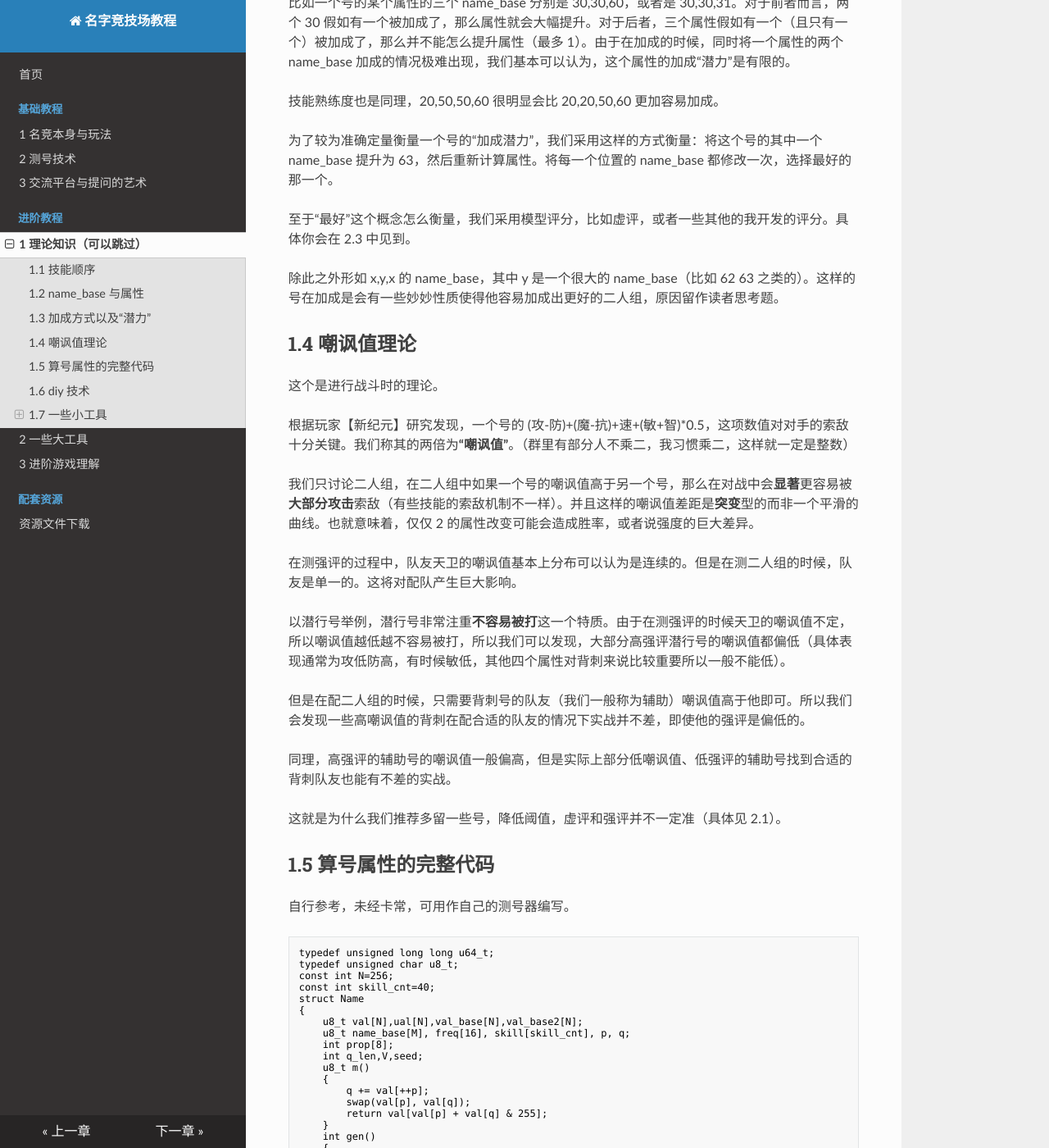
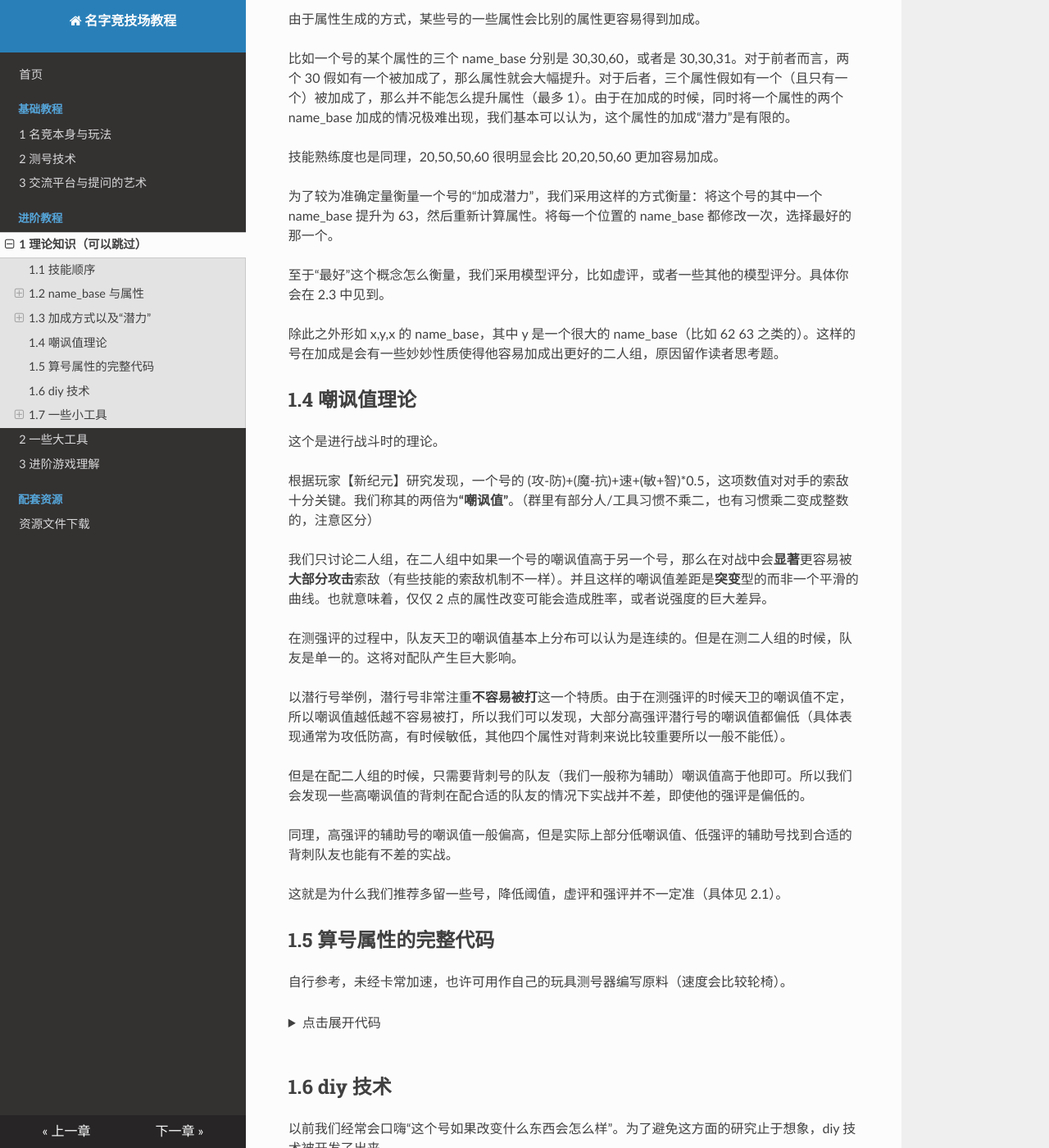
Before and after one commit to sqrt2802/namern-help-dev, an MkDocs documentation site: the page built from docs/ex-chp1.md, in a window 1280 px wide and 1400 px high, scrolled down 1877 px. Shown: the whole window at 82% size. Built offline with MkDocs 1.6.1, drawn with Linux system fonts in a browser that asks for light colours; some of the changed text lies outside the part shown.

Commit message:
ex-chp1 typo

````diff
--- a/docs/ex-chp1.md
+++ b/docs/ex-chp1.md
@@ -1,6 +1,4 @@
-
 # Chapter 1 理论知识（可以跳过）
-
 
 ## 1.1 技能顺序
 
@@ -41,15 +41,13 @@ if (freq[15] && last != 15)
 	freq[15] += min({name_base[62], name_base[63], freq[15]});
 ```
 
-
 ## 1.3 加成方式以及“潜力”
 
-
-**加成方式**
+### 加成方式
 
 加成的基本原理是，通过某种方式给名字的 name_base 进行取 max 操作，所以不会出现加成属性超过上限的情况。
 
-对于两个号 x,y，我们假设加成后的号为 X,Y，这么说是为了避免**原始** name_base 变动。他们会进行这样的操作。
+对于两个号 x,y，我们假设加成后的号为 X,Y，这么说是为了避免**原始** name_base 变动。他们会进行这样的操作：
 
 ```cpp
 for (int k = 7; k < 128; k++)
@@ -63,7 +61,7 @@ for (int k = 7; k < 128; k++)
 
 对于更多人组，两两进行这样的操作即可。注意前十个 name_base 应当是没有排序过的。
 
-**“潜力”**
+### “潜力”
 
 由于属性生成的方式，某些号的一些属性会比别的属性更容易得到加成。
 
@@ -73,18 +71,17 @@ for (int k = 7; k < 128; k++)
 
 为了较为准确定量衡量一个号的“加成潜力”，我们采用这样的方式衡量：将这个号的其中一个 name_base 提升为 63，然后重新计算属性。将每一个位置的 name_base 都修改一次，选择最好的那一个。
 
-至于“最好”这个概念怎么衡量，我们采用模型评分，比如虚评，或者一些其他的我开发的评分。具体你会在 2.3 中见到。
+至于“最好”这个概念怎么衡量，我们采用模型评分，比如虚评，或者一些其他的模型评分。具体你会在 2.3 中见到。
 
 除此之外形如 x,y,x 的 name_base，其中 y 是一个很大的 name_base（比如 62 63 之类的）。这样的号在加成是会有一些妙妙性质使得他容易加成出更好的二人组，原因留作读者思考题。
-
 
 ## 1.4 嘲讽值理论
 
 这个是进行战斗时的理论。
 
-根据玩家【新纪元】研究发现，一个号的 (攻-防)+(魔-抗)+速+(敏+智)\*0.5，这项数值对对手的索敌十分关键。我们称其的两倍为**“嘲讽值”**。（群里有部分人不乘二，我习惯乘二，这样就一定是整数）
+根据玩家【新纪元】研究发现，一个号的 \(攻-防\)+\(魔-抗\)+速+\(敏+智\)\*0.5，这项数值对对手的索敌十分关键。我们称其的两倍为**“嘲讽值”**。（群里有部分人/工具习惯不乘二，也有习惯乘二变成整数的，注意区分）
 
-我们只讨论二人组，在二人组中如果一个号的嘲讽值高于另一个号，那么在对战中会**显著**更容易被**大部分攻击**索敌（有些技能的索敌机制不一样）。并且这样的嘲讽值差距是**突变**型的而非一个平滑的曲线。也就意味着，仅仅 2 的属性改变可能会造成胜率，或者说强度的巨大差异。
+我们只讨论二人组，在二人组中如果一个号的嘲讽值高于另一个号，那么在对战中会**显著**更容易被**大部分攻击**索敌（有些技能的索敌机制不一样）。并且这样的嘲讽值差距是**突变**型的而非一个平滑的曲线。也就意味着，仅仅 2 点的属性改变可能会造成胜率，或者说强度的巨大差异。
 
 在测强评的过程中，队友天卫的嘲讽值基本上分布可以认为是连续的。但是在测二人组的时候，队友是单一的。这将对配队产生巨大影响。
 
@@ -98,8 +95,9 @@ for (int k = 7; k < 128; k++)
 
 ## 1.5 算号属性的完整代码
 
-自行参考，未经卡常，可用作自己的测号器编写。
+自行参考，未经卡常加速，也许可用作自己的玩具测号器编写原料（速度会比较轮椅）。
 
+<details><summary>点击展开代码</summary>
 
 ```cpp
 typedef unsigned long long u64_t;
@@ -200,6 +198,8 @@ struct Name
 };
 ```
 
+</details><br>
+
 ## 1.6 diy 技术
 
 以前我们经常会口嗨“这个号如果改变什么东西会怎么样”。为了避免这方面的研究止于想象，diy 技术被开发了出来。
@@ -211,7 +211,7 @@ struct Name
 
 举例，`name@team` 这个名字，属性为 HP 291 攻 68 防 49 速 72 敏 60 魔 60 抗 67 智 79，技能为 会心 11 铁壁 21 地裂 8 苏生 8。它的 diy 格式为 `name@team+diy[68,49,72,60,60,67,79,291]{"SklCritical":11,"SklIron":21,"SklQuake":8,"SklRevive":8}`。比如说我们想要知道如果他的 HP 增加 50 会怎么样，将 291 改成 341 就能虚拟出一个这样的名字。
 
-技能名称对照表（不区分大小写）
+技能名称对照表（不区分大小写）：
 
 | 技能 |    火球术     |     冰冻术     |   雷击术   |   地裂术   | 吸血攻击  |   投毒    |    连击    |  会心一击   |    瘟疫    |  生命之轮   |
 | :--: | :-----------: | :------------: | :--------: | :--------: | :-------: | :-------: | :--------: | :---------: | :--------: | :---------: |
@@ -225,57 +225,55 @@ struct Name
 
 有一些工具可以方便地输出一个号的 diy 格式从而进行方便地修改，具体可以见 1.7。
 
-**这个技术有什么用？**
+这个技术有什么用？
 
 实际上嘲讽值理论便是由这个技术发现的。此外在研究属性对技能的作用、技能搭配等方面也有重要作用。除此之外，在测出一个二人组之后，我们也可以测加成后的属性所对应的强评之类的。
-
 
 ## 1.7 一些小工具
 
 具体来说在 Tools 文件夹。
 
-### 1.7.1 XP-convert
+### XP-convert
 
-将一堆号丢进 xp 或者 convert 的 html 里的时候会测得很慢，所以我开发了 cpp/exe 版本。
+将一堆号丢进 xp 或者 convert 的 html 里的时候会测得很慢，所以玩家【Squall】开发了 cpp/exe 版本。
 
 里面包含 XP convert sort-convert diy-convert 的功能。convert 和 sort-convert 的区别在于是否将技能按照熟练度排序。
 
 在 `input.txt` 中输入号（按行分隔，**文末要换行**），然后运行 exe，会将结果输出在 `XP.txt` 或者 `convert.txt` 之类的里面。
 
-同时我提供了 cpp 源代码，可以自己进行修改，然后重新编译。
+同时提供了 cpp 源代码，可以自己进行修改，然后重新编译。
 
 **确保你输入的时候是 utf-8！！！**
 
-### 1.7.2 team\_calc
+### team\_calc
 
 **team_calc.html**
 
 输入一个多人组，按照换行分隔，他会告诉你加成后的属性是怎样的，同时提供 diy 格式。
 
-注意我没有进行是否是同队的判断，请你自行保证输入的多人组是同队的。
+注意没有进行是否是同队的判断，请你自行保证输入的多人组是同队的。
 
 **team_calc.cpp**
 
 team_calc.html 的缺点之一在于对某些字符会炸（尤其是各种奇怪的 Unicode，比如 emoji），同时不能批量。所以提供了一个 cpp，用法和 XP-convert.zip 里的东西类似，用加号分隔多人组的每个号，用换行分隔不同多人组。
 
-
-### 1.7.3 base
+### base
 
 感谢【新纪元】的贡献，这个工具基本由他一个人完成。
 
 是 1.2 和 1.3 的加成潜力的具象化，不言而喻，一目了然。可能存在少量 bug。
 
-输入在 `input.txt` 里，每一行一个号然后换行。
-输出在 `base.txt` 里。
+输入在 `input.txt` 里，每一行一个号然后换行。输出在 `base.txt` 里。
 
-### 1.7.4 sort
+### sort
 
-后面这些东西其实和名竞无关了，但是有些人确实是不会编程的，因此我也写了。
+后面这些东西其实和名竞无关了，但是有些人确实是不会编程的，因此也写了。
 
 在 `input.txt` 中每一行先输入分数，然后单个空格，然后输入号/多人组，然后换行。**在文件的开头输入总量！**
+
 然后运行 exe，输入 0 或者 1，表示不输出分数/输出分数，结果在 `sort.txt` 里。
 
-### 1.7.5 一键分类战队并去除xpxd
+### 一键分类战队并去除xpxd
 
 感谢【abruce】的贡献，这个工具由他编写。
 
````
Also changed, not shown: other parts of docs/ex-chp1.md (+10 -8 lines).
